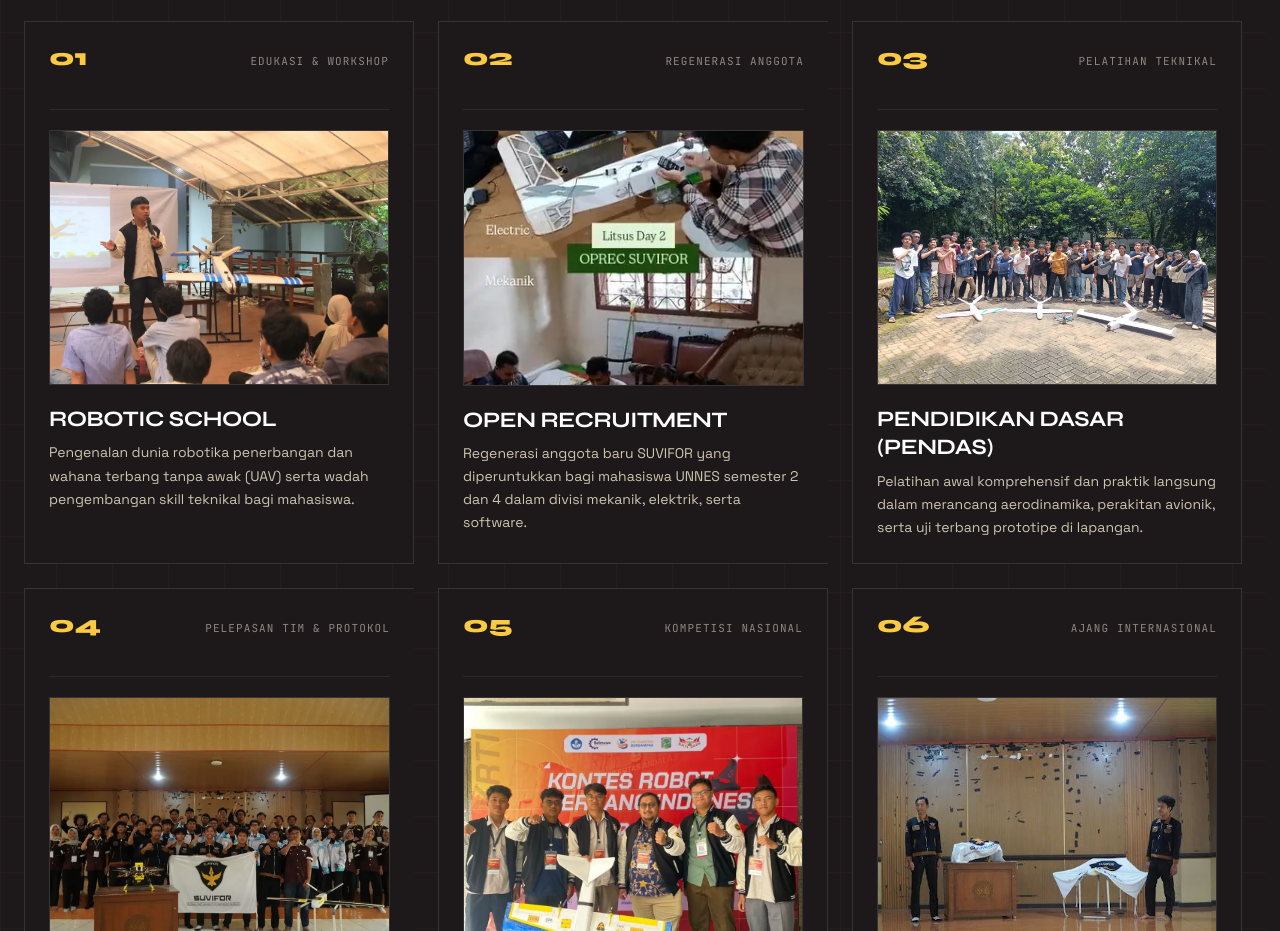
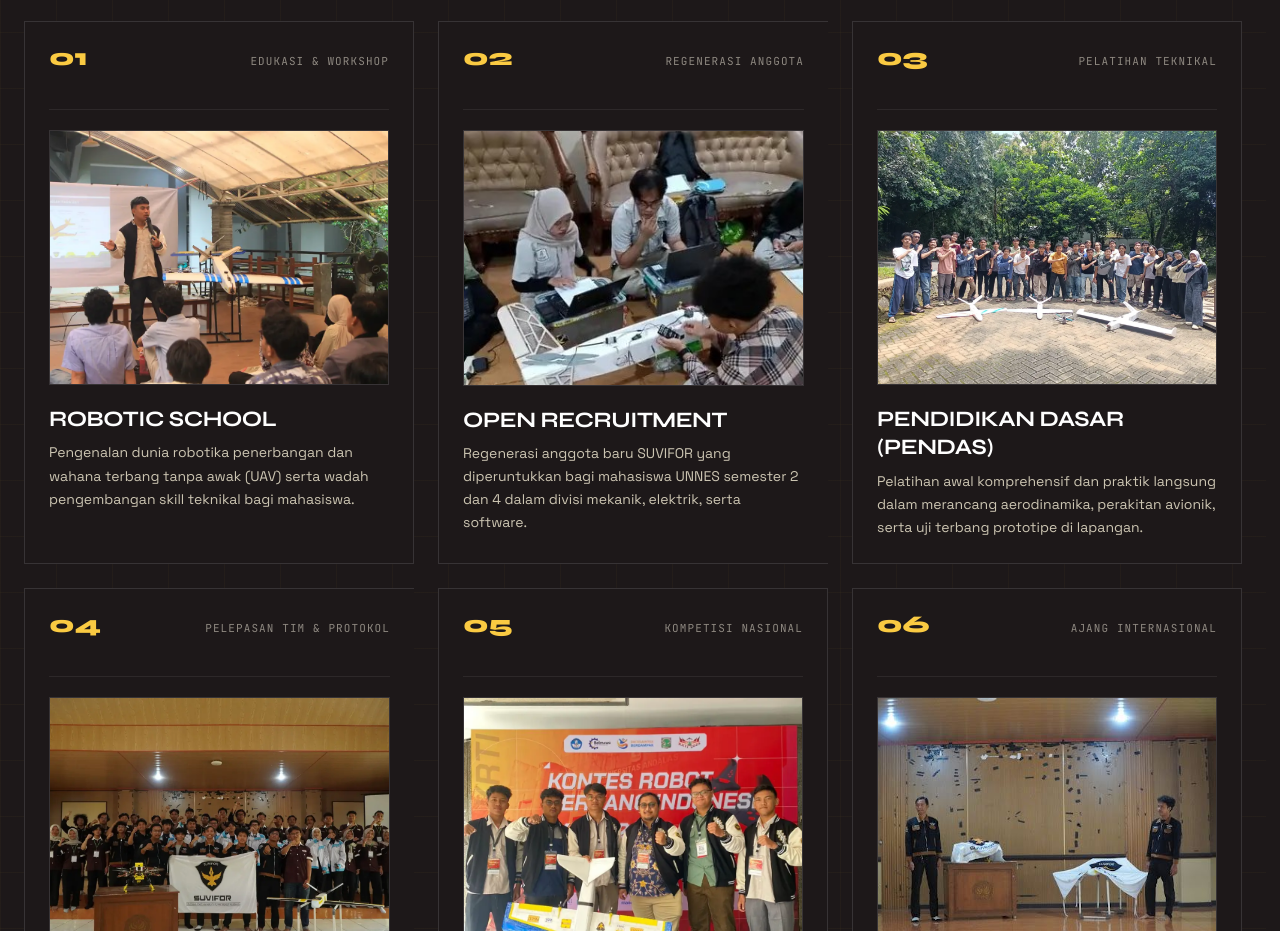
Before and after one commit to Galang-RP/suvivor-unnes-landing-page, a React (Vite) app: page / in a window 1280 px wide. Shown: the part 3060-3991 px from the top of the page. Built offline with nearby package versions, Linux system fonts and the light colour scheme.

Commit message:
Fix foto

```diff
--- a/src/assets/index.js
+++ b/src/assets/index.js
@@ -10,6 +10,7 @@ import robotic_school_1 from "./images/robotic-school-1.webp";
 import robotic_school_2 from "./images/robotic-school-2.webp";
 import suvifor_logo from "./images/suvifor-logo.webp";
 import teknofest from "./images/teknofest.jpg";
+import oprec2 from "./images/oprec2.jpg";
 
 export const assets = {
   "grand-launching-1": {
@@ -44,6 +45,12 @@ export const assets = {
   },
   "open-recruitment-2": {
     src: open_recruitment_2,
+    width: 360,
+    height: 640,
+    alt: "Sesi kegiatan open recruitment SUVIFOR",
+  },
+  oprec2: {
+    src: oprec2,
     width: 360,
     height: 640,
     alt: "Sesi kegiatan open recruitment SUVIFOR",
--- a/src/components/WorkPrograms.jsx
+++ b/src/components/WorkPrograms.jsx
@@ -17,7 +17,7 @@ const programs = [
     title: "OPEN RECRUITMENT",
     description:
       "Regenerasi anggota baru SUVIFOR yang diperuntukkan bagi mahasiswa UNNES semester 2 dan 4 dalam divisi mekanik, elektrik, serta software.",
-    image: assets["open-recruitment-2"],
+    image: assets["oprec2"],
     imageAlt: "Open Recruitment SUVIFOR UNNES",
   },
   {
```
Also changed, not shown: src/assets/images/oprec2.jpg (added).
